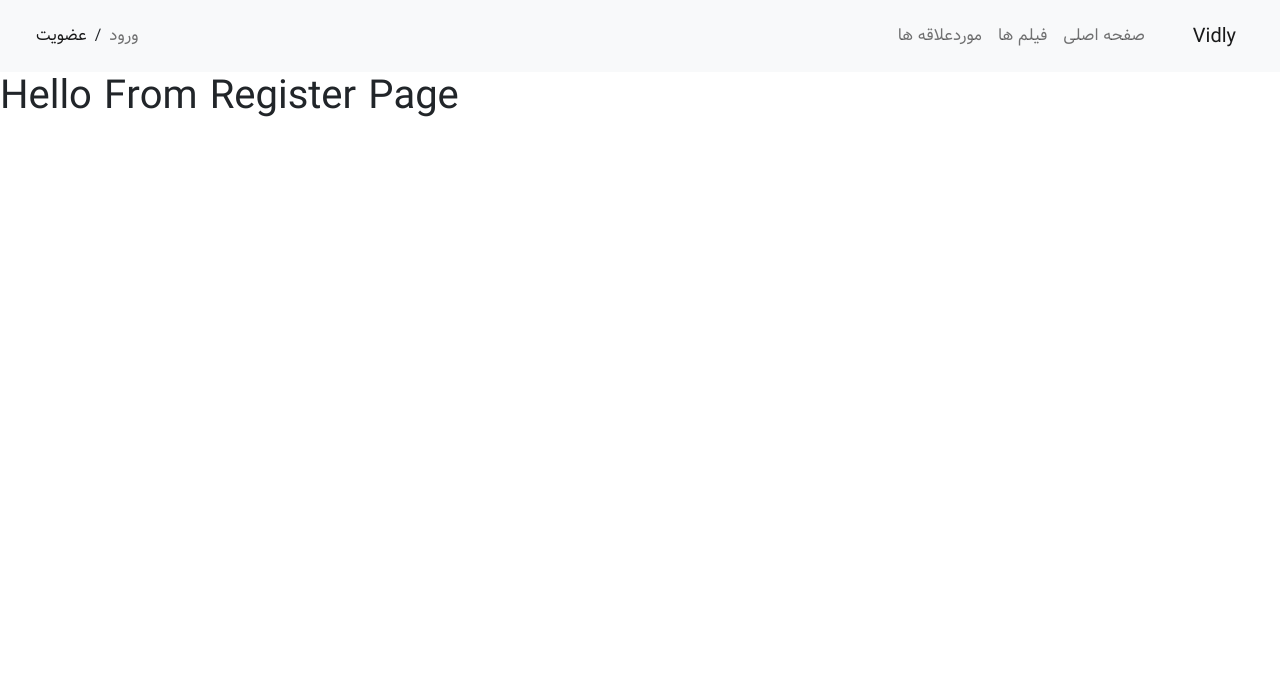
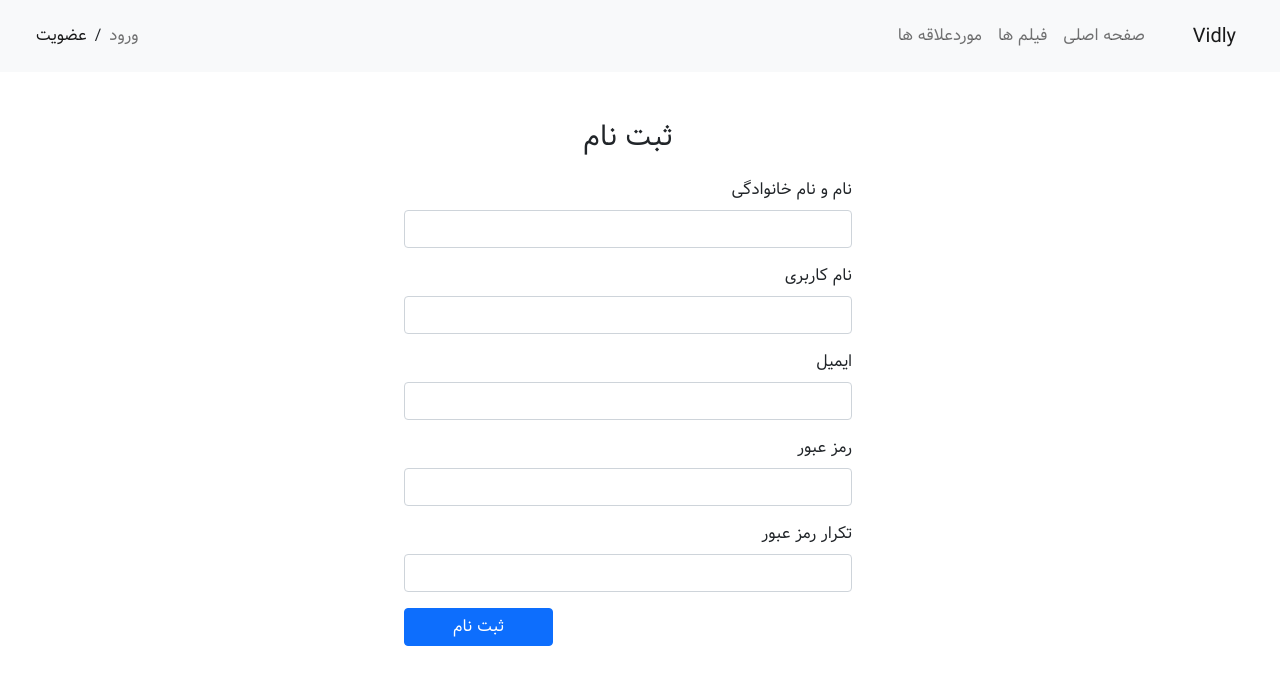
Before and after one commit to mjjahangiri/vidly, a React (Create React App) app: page /register in a window 1280 px wide. Shown: the top 684 px of the page. Built offline with nearby package versions, Linux system fonts and the light colour scheme; data requests are answered from the project's data file.

Commit message:
Designed Login and Register Form and create Input and Button component

```diff
--- /dev/null
+++ b/src/Components/Button.jsx
@@ -0,0 +1,9 @@
+import React from 'react';
+
+export default function Button({ type, color, title }) {
+  return (
+    <button type={type} class={`btn px-5 btn-${color}`}>
+      {title}
+    </button>
+  );
+}
--- /dev/null
+++ b/src/Components/Input.jsx
@@ -0,0 +1,12 @@
+import React from 'react';
+
+export default function Input({ label, type }) {
+  return (
+    <div className="rtl mb-3">
+      <label htmlFor="" className="form-label">
+        {label}
+      </label>
+      <input type={type} className="form-control" />
+    </div>
+  );
+}
--- a/src/Pages/Login.jsx
+++ b/src/Pages/Login.jsx
@@ -1,5 +1,18 @@
 import React from 'react';
+import Input from '../Components/Input';
+import Button from '../Components/Button';
 
 export default function Login() {
-  return <h1>Hello From Login Page</h1>;
+  return (
+    <div className="w-50 mx-auto mt-4">
+      <div className="row contain px-5 py-4 w-100 d-flex align-items-center justify-content-center">
+        <form className="px-5">
+          <h3 className="text-center m-0 mb-4">ورود</h3>
+          <Input label="نام کاربری" type="text" />
+          <Input label="رمز عبور" type="password" />
+          <Button type="submit" color="primary" title="ورود" />
+        </form>
+      </div>
+    </div>
+  );
 }
--- a/src/Pages/Register.jsx
+++ b/src/Pages/Register.jsx
@@ -1,5 +1,21 @@
 import React from 'react';
+import Input from '../Components/Input';
+import Button from '../Components/Button';
 
 export default function Register() {
-  return <h1>Hello From Register Page</h1>;
+  return (
+    <div className="w-50 mx-auto mt-4">
+      <div className="row contain px-5 py-4 w-100 d-flex align-items-center justify-content-center">
+        <form className="px-5">
+          <h3 className="text-center m-0 mb-4">ثبت نام</h3>
+          <Input label="نام و نام خانوادگی" type="text" />
+          <Input label="نام کاربری" type="text" />
+          <Input label="ایمیل" type="email" />
+          <Input label="رمز عبور" type="password" />
+          <Input label="تکرار رمز عبور" type="password" />
+          <Button type="submit" color="primary" title="ثبت نام" />
+        </form>
+      </div>
+    </div>
+  );
 }
```
